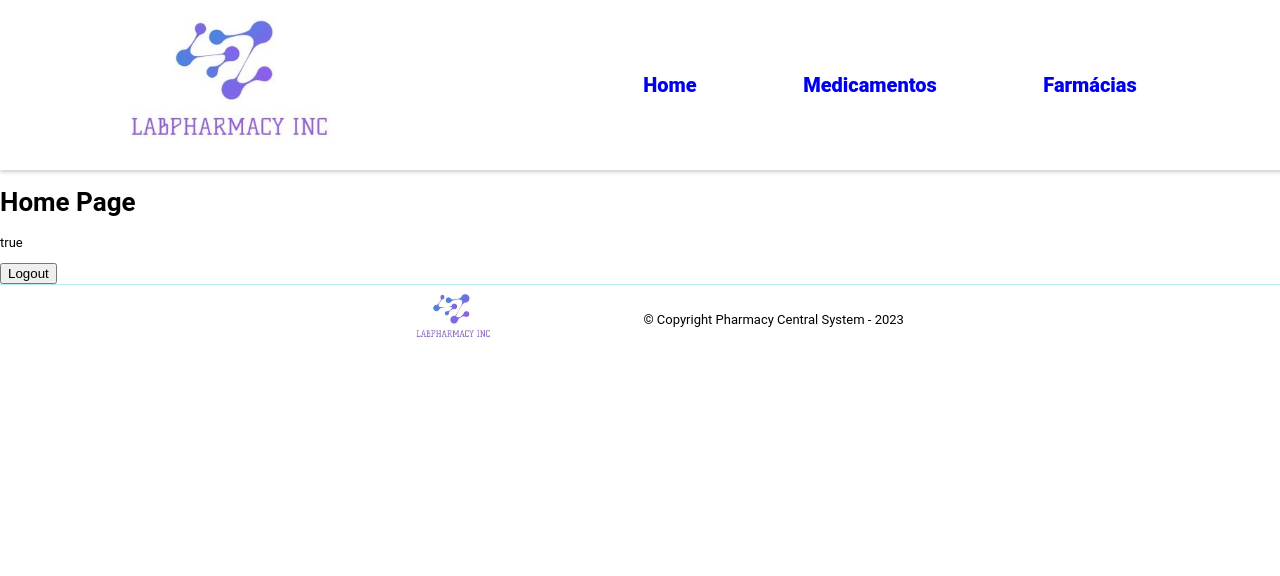
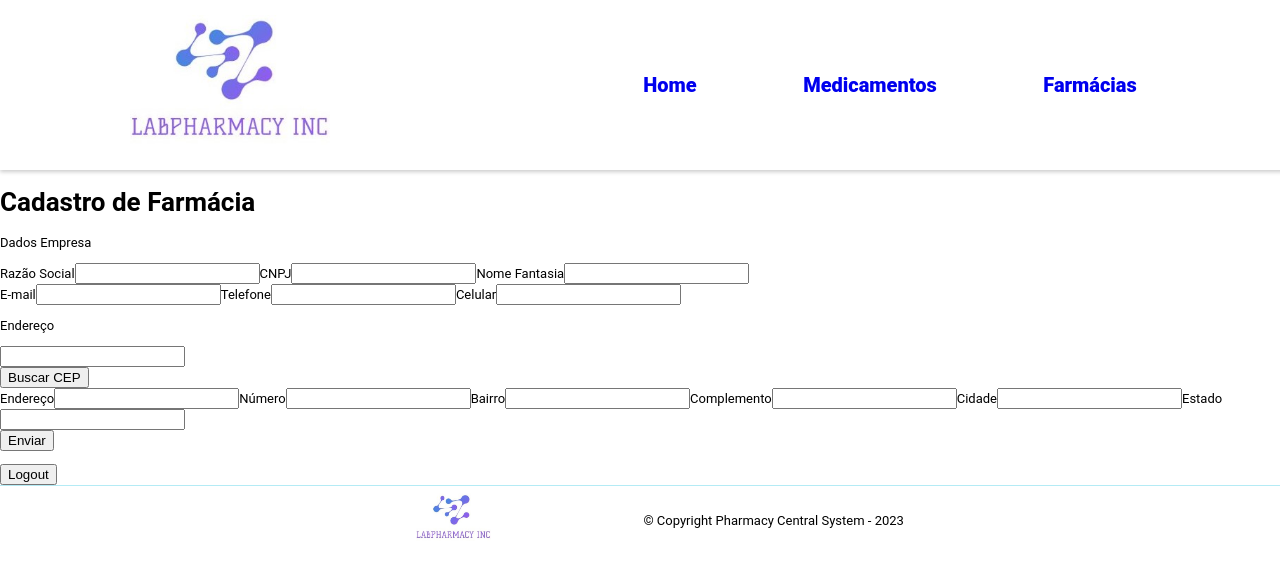
Before and after one commit to FullStack-Itaguacu/M3S03-Devops-Dockerfile-JsonServer, a React (Vite) app: page /pharmacy in a window 1280 px wide. Before the commit this address led to /. Shown: the top 576 px of the page. Built offline with nearby package versions, Linux system fonts and the light colour scheme; sample sign-in values are in the browser's storage.

Commit message:
perf: rename folders

```diff
--- a/src/Router.jsx
+++ b/src/Router.jsx
@@ -3,7 +3,7 @@ import { BrowserRouter as Router, Route, Routes, Navigate } from 'react-router-d
 import { AuthContextProvider, AuthContext } from './contexts/auth';
 import LoginPage from './pages/Login/LoginPage';
 import HomePage from './pages/Home/HomePage';
-import PharmaListPage from './pages/PharmacyList/PharmacyList';
+import PharmacyPage from './pages/Pharmacy/Pharmacy';
 import ProductsPage from './pages/Products/Products';
 
 const AppRouter = () => {
@@ -26,7 +26,7 @@ const AppRouter = () => {
                     <Route exact path="/login" element={<LoginPage />} />
                     <Route exact path="/" element={<Private><HomePage /></Private>} />
                     <Route exact path="/products" element={<Private><ProductsPage /></Private>} />
-                    <Route exact path="/pharmalist" element={<Private><PharmaListPage /></Private>} />
+                    <Route exact path="/pharmacy" element={<Private><PharmacyPage /></Private>} />
                     <Route path="*" element={<Navigate to="/" />} />
                 </Routes>
             </AuthContextProvider>
--- a/src/pages/PharmacyList/PharmacyList.jsx
+++ b/src/pages/Pharmacy/Pharmacy.jsx
@@ -1,8 +1,8 @@
 import React, {useContext} from "react";
 import { AuthContext } from "../../contexts/auth";
-import { PharmaForm } from "../../components/PharmaForm/PharmaForm";
+import { PharmaForm } from "../../components/Pharma/PharmaForm";
 
-const PharmaListPage = () => {
+const PharmacyPage = () => {
     //recuperar o callback do logout do contexto
     const { authenticated, logout} = useContext(AuthContext);
 
@@ -21,4 +21,4 @@ const PharmaListPage = () => {
     );
 }
 
-export default PharmaListPage;
+export default PharmacyPage;
```
